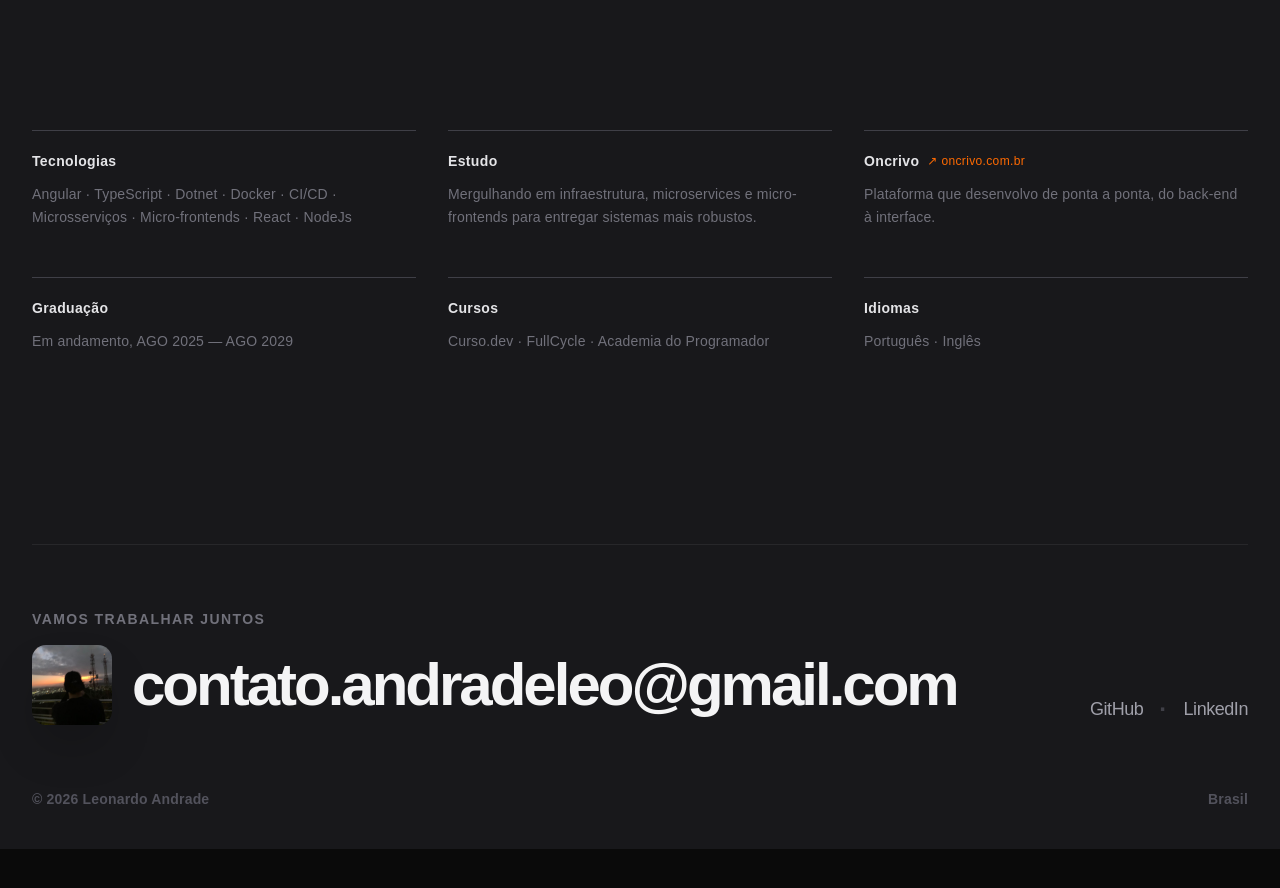
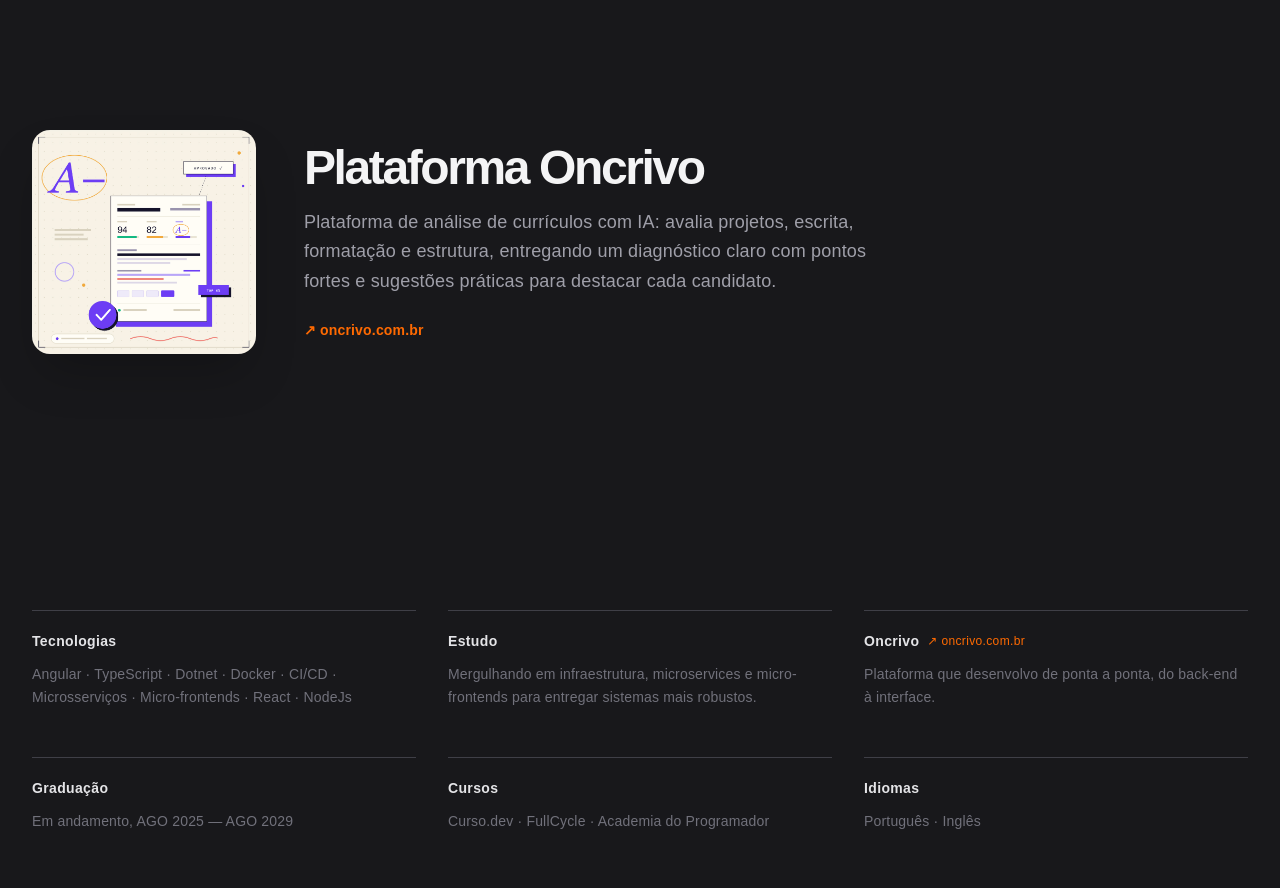
Before and after one commit to andradeleo/portfolio, a React (Vite) app: page / in a window 1280 px wide. Shown: the part 2240-3128 px from the top of the page. Before the commit the page ends 3089 px from the top, so only its background shows below. Built offline with nearby package versions, Linux system fonts and the light colour scheme.

Commit message:
feat: add featured project section

```diff
--- a/src/App.tsx
+++ b/src/App.tsx
@@ -1,6 +1,7 @@
 import { Hero } from "./components/Hero";
 import { Timeline } from "./components/Timeline";
 import { Leadership } from "./components/Leadership";
+import { FeaturedProject } from "./components/FeaturedProject";
 import { Blocks } from "./components/Blocks";
 import { Footer } from "./components/Footer";
 
@@ -11,6 +12,7 @@
         <Hero />
         <Timeline />
         <Leadership />
+        <FeaturedProject />
         <Blocks />
         <Footer />
       </div>
--- /dev/null
+++ b/src/components/FeaturedProject.tsx
@@ -0,0 +1,39 @@
+const project = {
+  title: "Plataforma Oncrivo",
+  href: "https://www.oncrivo.com.br/",
+  linkLabel: "oncrivo.com.br",
+  image: "/oncrivo.jpg",
+  description:
+    "Plataforma de análise de currículos com IA: avalia projetos, escrita, formatação e estrutura, entregando um diagnóstico claro com pontos fortes e sugestões práticas para destacar cada candidato.",
+};
+
+export function FeaturedProject() {
+  return (
+    <section className="my-32 text-left">
+      <div className="flex flex-col items-start gap-10 sm:flex-row sm:items-center sm:gap-12">
+        <img
+          src={project.image}
+          alt={project.title}
+          className="aspect-square w-44 shrink-0 rounded-2xl object-cover shadow-2xl sm:w-56"
+        />
+
+        <div className="flex flex-col">
+          <h2 className="text-4xl font-bold tracking-tighter text-zinc-100 sm:text-5xl">
+            {project.title}
+          </h2>
+          <p className="mt-4 max-w-xl text-lg leading-relaxed font-medium text-zinc-400">
+            {project.description}
+          </p>
+          <a
+            href={project.href}
+            target="_blank"
+            rel="noopener noreferrer"
+            className="mt-6 inline-flex w-fit items-center gap-2 text-sm font-semibold text-orange-500 underline-offset-4 transition-colors hover:text-orange-400 hover:underline"
+          >
+            ↗ {project.linkLabel}
+          </a>
+        </div>
+      </div>
+    </section>
+  );
+}
```
Also changed, not shown: public/oncrivo.jpg (added).
